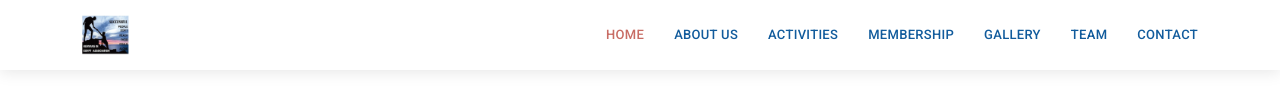
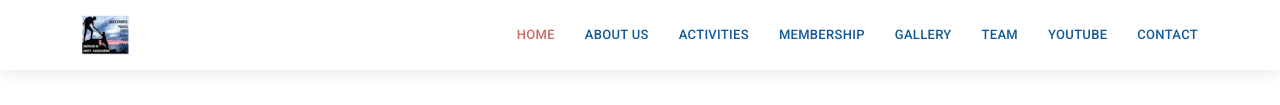
Before and after one commit to ThaGreatFikshun/KENYANS-IN-EGYPT-A, a plain HTML site: page index.html in a window 1280 px wide. Shown: the part 800-905 px from the top of the page. Drawn offline with nearby package versions, Linux system fonts and the light colour scheme.

Commit message:
Added a Youtube channel Link

```diff
--- a/index.html
+++ b/index.html
@@ -149,7 +149,9 @@
           <li><a class="nav-link scrollto" href="#membership">Membership</a></li>
           <li><a class="nav-link scrollto" href="#gallery">Gallery</a></li>
           <li><a class="nav-link scrollto" href="#team">Team</a></li>
+          <li><a class="nav-link scrollto" href="https://www.youtube.com/@JessyMamaafrica">YouTube</a></li>
           <li><a class="nav-link scrollto" href="#contact">Contact</a></li>
+
         </ul>
         <i class="bi bi-list mobile-nav-toggle"></i>
       </nav><!-- .navbar -->
```
